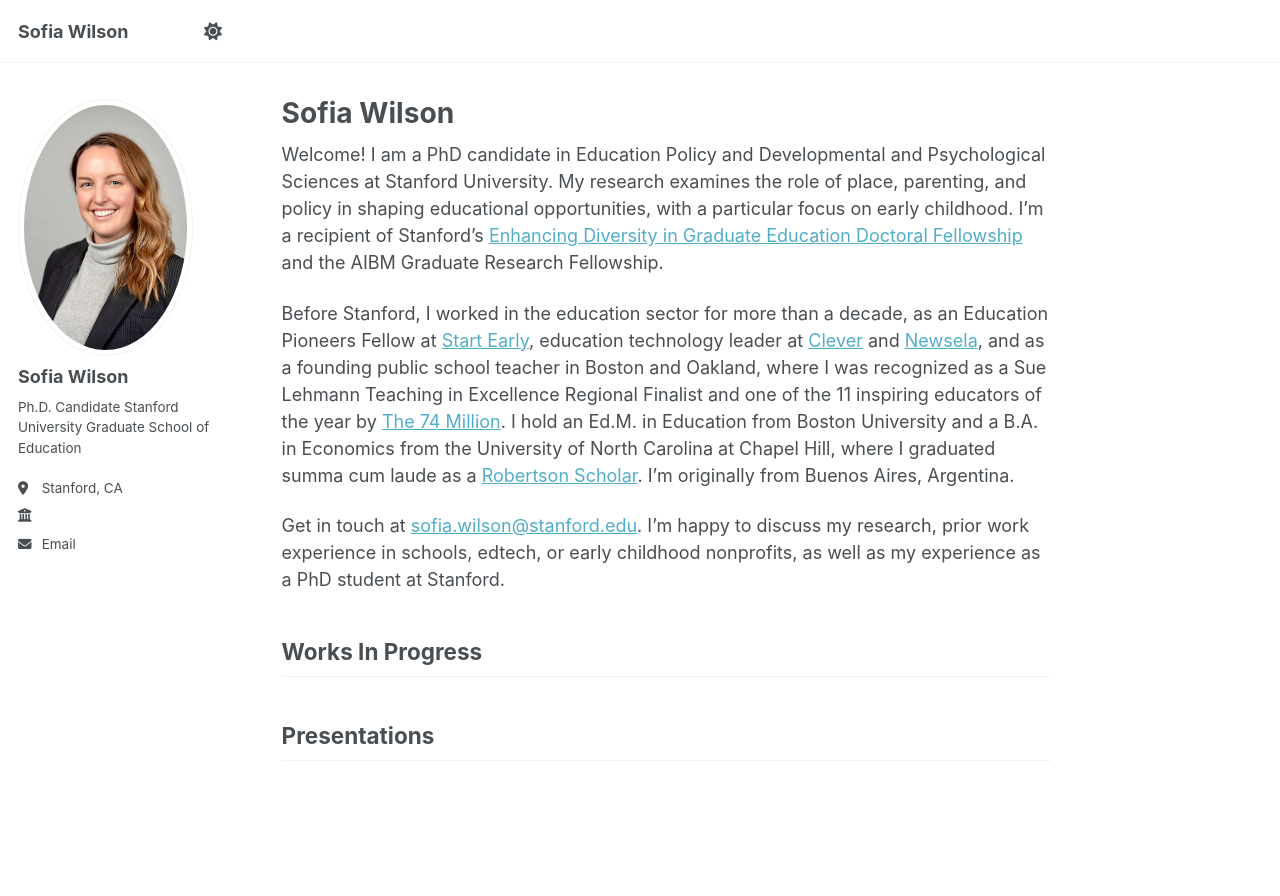
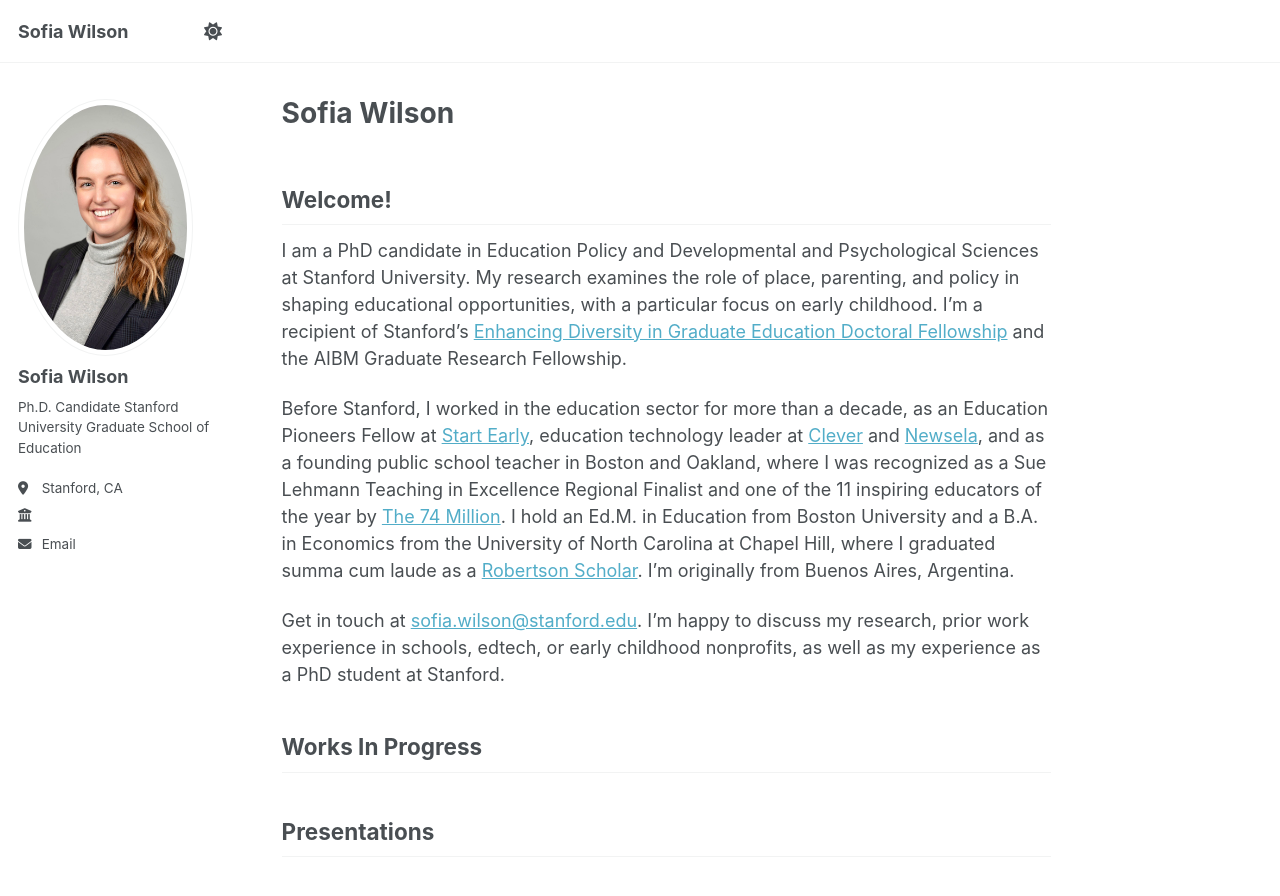
Before and after one commit to sofia-wilson/sofia-wilson.github.io, a Jekyll site: the page built from index.md, in a window 1280 px wide and 1111 px high. Shown: the top 896 px of the window. Built offline with Jekyll 4.4.1, drawn with Linux system fonts in a browser that asks for light colours.

```diff
--- a/index.md
+++ b/index.md
@@ -3,8 +3,9 @@ layout: single
 author_profile: true
 title: "Sofia Wilson"
 ---
-
-Welcome! I am a PhD candidate in Education Policy and Developmental and Psychological Sciences at Stanford University. My research examines the role of place, parenting, and policy in shaping educational opportunities, with a particular focus on early childhood. I'm a recipient of Stanford's [Enhancing Diversity in Graduate Education Doctoral Fellowship](https://vpge.stanford.edu/fellowships-funding/current-vpge-fellows/all-2023-fellows#EDGE) and the AIBM Graduate Research Fellowship.
+Welcome!
+--------------
+I am a PhD candidate in Education Policy and Developmental and Psychological Sciences at Stanford University. My research examines the role of place, parenting, and policy in shaping educational opportunities, with a particular focus on early childhood. I'm a recipient of Stanford's [Enhancing Diversity in Graduate Education Doctoral Fellowship](https://vpge.stanford.edu/fellowships-funding/current-vpge-fellows/all-2023-fellows#EDGE) and the AIBM Graduate Research Fellowship.
 
 Before Stanford, I worked in the education sector for more than a decade, as an Education Pioneers Fellow at [Start Early](https://www.startearly.org/), education technology leader at [Clever](https://www.clever.com/) and [Newsela](https://newsela.com/), and as a founding public school teacher in Boston and Oakland, where I was recognized as a Sue Lehmann Teaching in Excellence Regional Finalist and one of the 11 inspiring educators of the year by [The 74 Million](https://www.the74million.org/article/meet-the-heroes-11-inspiring-and-unforgettable-educators-we-met-in-2015/). I hold an Ed.M. in Education from Boston University and a B.A. in Economics from the University of North Carolina at Chapel Hill, where I graduated summa cum laude as a [Robertson Scholar](https://robertsonscholars.org/). I'm originally from Buenos Aires, Argentina.
 
```
